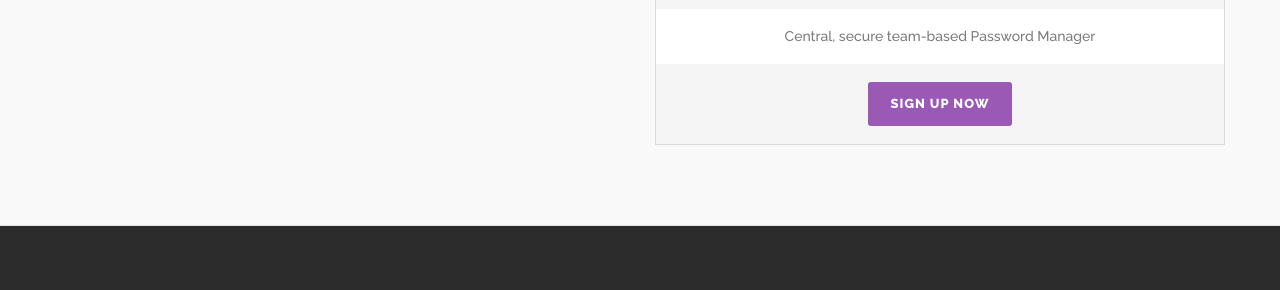
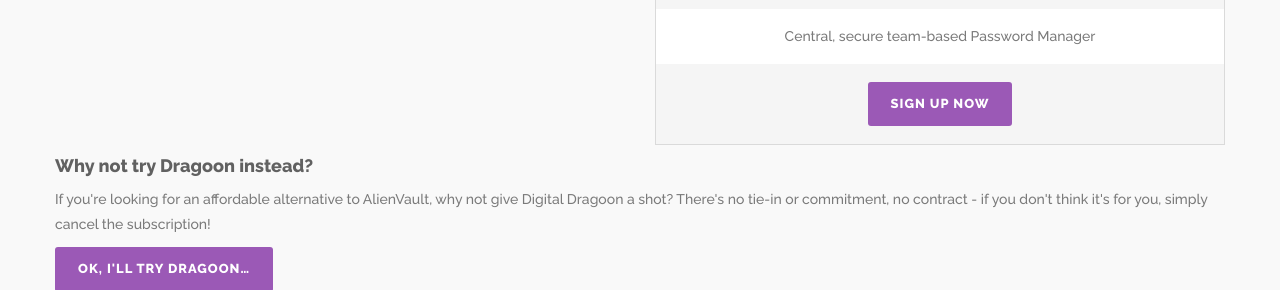
Before and after one commit to dragooncloud/website, a plain HTML site: page public/alientvault-alternative.html in a window 1280 px wide. Shown: the part 1313-1603 px from the top of the page. Drawn offline with nearby package versions, Linux system fonts and the light colour scheme.

Commit message:
feat(comparison): popular phrase used on comparison page

```diff
--- a/public/alientvault-alternative.html
+++ b/public/alientvault-alternative.html
@@ -114,7 +114,16 @@
                 </div>
               </div>
           </div>
+          <!-- .row -->
       </div>
+
+      <h3>Why not try Dragoon instead?</h3>
+      <p>If you're looking for an affordable alternative to AlienVault, why not give Digital Dragoon a shot? There's
+          no tie-in or commitment, no contract - if you don't think it's for you, simply cancel the subscription!</p>
+          <a
+          class="btn btn-large btn-default"
+          onclick="ga('send', 'event', 'interest', 'comparison', 'alienvault');"
+          href="https://eepurl.com/dF83lH">Ok, I'll try Dragoon&hellip;</a>
     </div>
     <!-- .container -->
   </div>
```
